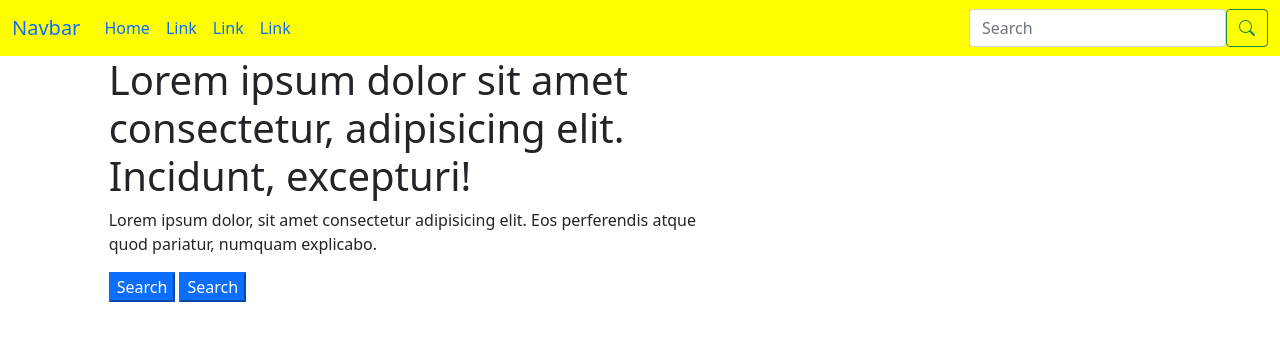
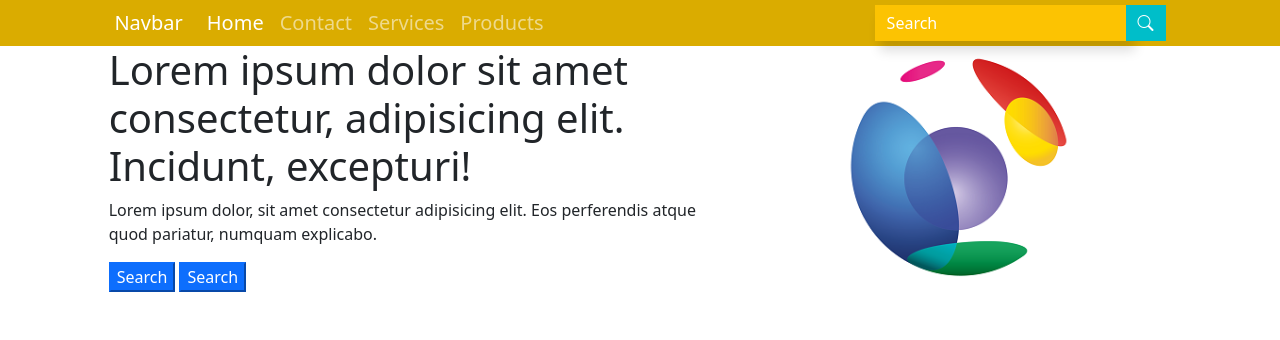
Before and after one commit to aligbakhtiyar/Responsive-Site--Bootstrap5, a plain HTML site: page index.html in a window 1280 px wide. Drawn offline with nearby package versions, Linux system fonts and the light colour scheme.

Commit message:
navbar done

```diff
--- a/index.html
+++ b/index.html
@@ -18,7 +18,7 @@
 </head>
 <body>
 <!-- Navbar -->
-    <nav class="navbar navbar-expand-md" id="top_nav">
+    <nav class="navbar navbar-expand-lg navbar-dark" id="top_nav">
         <div class="container-fluid">
           <a class="navbar-brand" href="#">Navbar</a>
           <button class="navbar-toggler" type="button" data-bs-toggle="collapse" data-bs-target="#navbarSupportedContent" aria-controls="navbarSupportedContent" aria-expanded="false" aria-label="Toggle navigation">
@@ -30,18 +30,18 @@
                 <a class="nav-link active" aria-current="page" href="#">Home</a>
               </li>
               <li class="nav-item">
-                <a class="nav-link" href="#">Link</a>
+                <a class="nav-link" href="#">Contact</a>
               </li>
                <li class="nav-item">
-                <a class="nav-link" href="#">Link</a>
+                <a class="nav-link" href="#">Services</a>
               </li>
               <li class="nav-item">
-                <a class="nav-link" href="#">Link</a>
+                <a class="nav-link" href="#">Products</a>
               </li>
             </ul>
-            <form class="d-flex" role="search" >
-              <input class="form-control" type="search" placeholder="Search" aria-label="Search" id="searchBox">
-              <button class="btn btn-outline-success" type="submit" id="searchBtn"><i class="bi bi-search"></i></button>
+            <form class="d-flex" role="search" id="searchform">
+              <input class="form-control" type="search" placeholder="Search" aria-label="Search" id="searchbox">
+              <button class="btn btn-outline-success" type="submit" id="searchbtn"><i class="bi bi-search"></i></button>
             </form>
           </div>
         </div>
@@ -61,10 +61,7 @@
         <button class="btn-primary">Search</button>
     </div>
     <div class="col-md-4">
-        <img src="banner.jpg" alt="" class="img-fluid">
-        <img src="banner.jpg" alt="" class="img-fluid">
-        <img src="banner.jpg" alt="" class="img-fluid">
-
+        <img src="logo.png" alt="" class="img-fluid">
     </div>
 </div>
 
--- a/style.css
+++ b/style.css
@@ -1,3 +1,48 @@
 #top_nav{
-    background-color: yellow;
+    background-color: #daac00;
+    padding: 0 8%;
+    height: 10%;
+
 }
+
+.navbar-dark .navbar-nav .nav-link {
+    color: rgba(255,255,255);
+    font-size: 20px;
+    padding-left: 25px;
+}
+
+#searchbox{
+    background-color: #fcc302;
+    color: white;
+    border: 0px;
+    border-radius: 0px;
+    position: relative;
+    left: 4px;
+    box-shadow: 5px 10px 11px 0px  #00000021;
+}
+
+#searchbox::placeholder{
+    color: white;
+}
+
+#searchbtn{
+    position: relative;
+    /* z-index: 99; */
+    background-color: #00bec9;
+    color: white;
+    border: 0;
+    border-radius: 0;
+}
+
+@media only screen and (max-width: 768px){
+    #searchform{
+        margin-bottom: 30px;
+        margin-top: 20px;
+    }
+}
+
+@media only screen and (max-width: 500px){
+    #searchform{
+        padding: 0px;
+    }
+}
```
